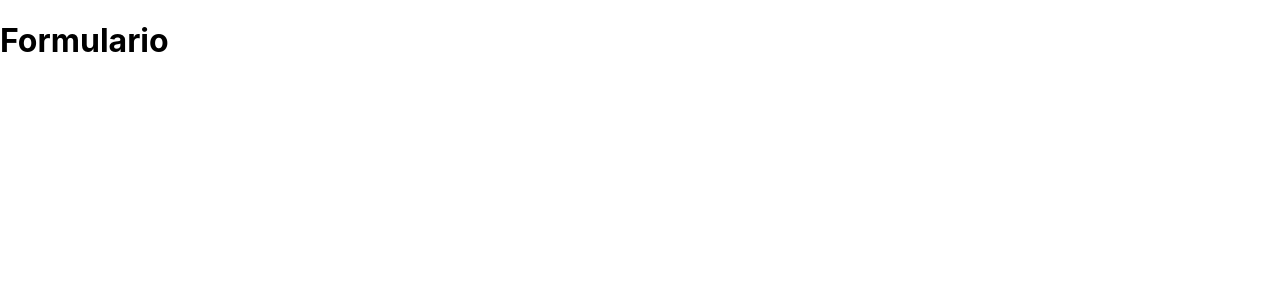
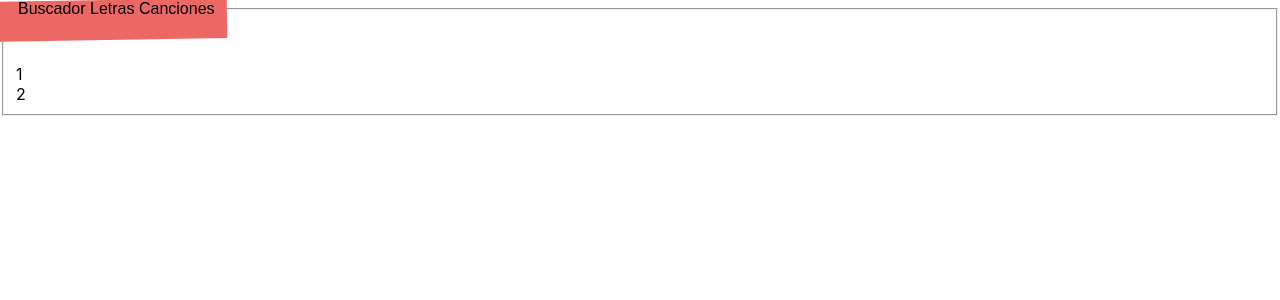
Before and after one commit to pipe473/Letras-de-Canciones, a React (Create React App) app: page / in a window 1280 px wide. Shown: the top 300 px of the page. Built offline with nearby package versions, Linux system fonts and the light colour scheme; the HTML template or start-up script is replaced by a standard one.

Commit message:
Creando el formulario

```diff
--- a/src/components/Formulario.js
+++ b/src/components/Formulario.js
@@ -2,7 +2,25 @@ import React from 'react';
 
 const Formulario = () => {
     return (
-    <h1>Formulario</h1>
+   <div className="bg-info">
+       <div className="container">
+           <div className="row">
+               <form
+                className="col card text-white bg-transparent mb-5 pt-5 pb-2"
+               >
+                   <fieldset>
+                       <legend className="text-center">Buscador Letras Canciones</legend>
+
+                       <div className="row">
+                           <div className="col-md-6">1</div>
+                           <div className="col-md-6">2</div>
+                       </div>
+                   </fieldset>
+
+               </form>
+           </div>
+       </div>
+   </div>
 
     );
 }
```
